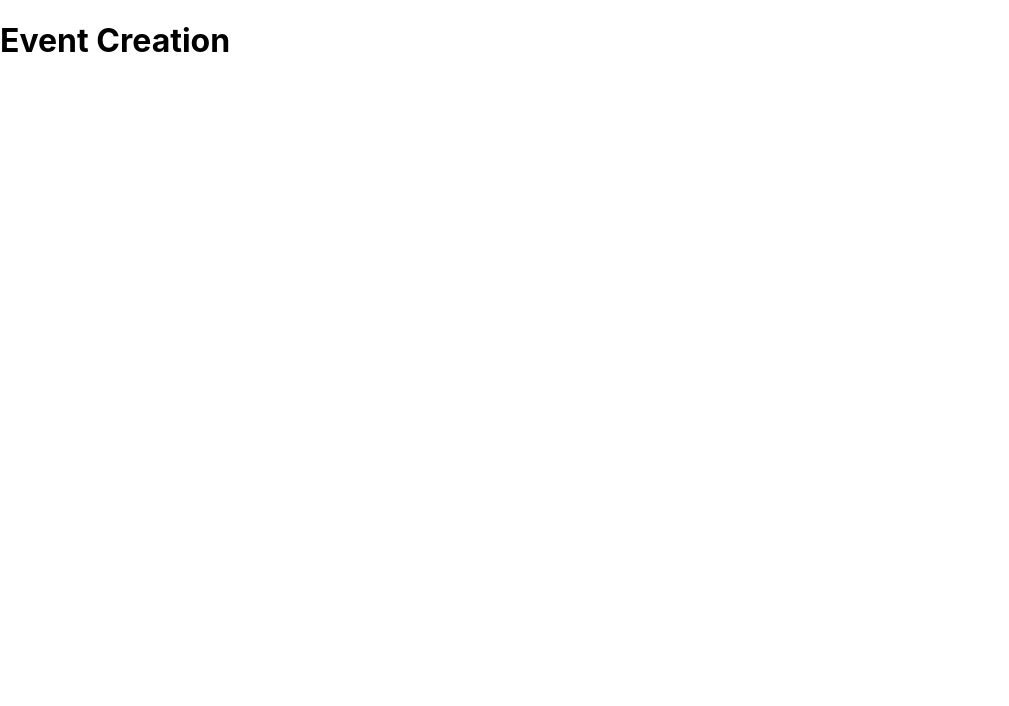
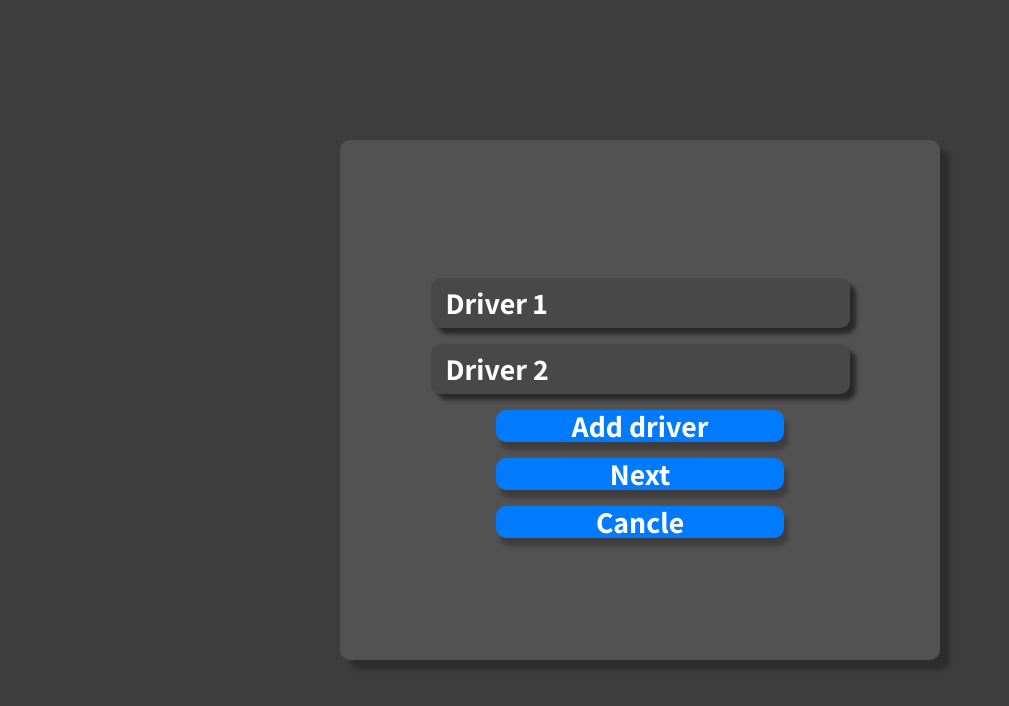
Before and after one commit to AtomicTiger/Karting-manager, a React (Create React App) app: page /create in a window 1280 px wide. Shown: the top 706 px of the page, without its empty margins (0-1009 px from the left). Built offline with nearby package versions, Linux system fonts and the light colour scheme.

Commit message:
add creation event form and func to add driver up to 5

```diff
--- a/src/components/eventCreation/eventCreation.js
+++ b/src/components/eventCreation/eventCreation.js
@@ -1,7 +1,18 @@
+import styled from "styled-components";
+import EventForm from "./eventForms/firstForm";
+
 function EventCreation() {
-    return (
-      <h1>Event Creation</h1>
-    );
+  const EventPage = styled.div`
+  background-color: #3E3D3D;
+  display: flex;
+  justify-content: center;
+  height: 100vh;
+`
+return (
+  <EventPage>
+    <EventForm/>
+  </EventPage>
+);
   }
 
 export default EventCreation;
--- /dev/null
+++ b/src/components/eventCreation/eventForms/firstForm.js
@@ -0,0 +1,96 @@
+import styled from "styled-components"
+import { Link } from "react-router-dom";
+import { useState } from "react";
+import "./form.css"
+function EventForm() {
+    const [drivers, setDrivers] = new useState([{"name":"Driver 1"},{"name":"Driver 2"}])
+    const [driversAmount,setDriversAmount] = new useState(2)
+    const MAX_DRIVERS = 5;
+
+    const addNewDriver = () => {
+
+        if (driversAmount >= MAX_DRIVERS) {
+            alert("The maximum number of drivers has been reached.");
+            return;
+        }
+
+        const newAmount = driversAmount + 1;
+        console.log('Driver ' + newAmount);
+
+        setDrivers((prevDrivers) => [
+            ...prevDrivers,
+            { "name": 'Driver ' + newAmount }
+        ]);
+
+        setDriversAmount(newAmount);
+    }
+    const LoginForm = styled.div`
+        background: #525252;
+        box-shadow: 10px 10px 4px rgba(0, 0, 0, 0.25);
+        border-radius: 10px;
+        display: flex;
+        flex-direction: column;
+        justify-content: center;
+        align-self: center;
+        width: 600px;
+        height: 65vh;
+    `
+    const LoginInput = styled.input`
+        font-family: 'Assistant';
+        font-style: normal;
+        font-weight: 700;
+        font-size: 1.88em;
+        line-height: 39px;
+        color: #FFFFFF;
+        background: #484848;
+        box-shadow: 6px 6px 4px rgba(0, 0, 0, 0.5);
+        border-radius: 10px;
+        width: 67%;
+        height: 6vh;
+        margin-top: 2vh;
+        align-self: center;
+        padding-left: 15px;
+        transition-duration: 0.5s;
+    `
+    const Button = styled.button`
+        width: 48%;
+        height: 4vh;
+        background: #393C43;
+        box-shadow: 4px 8px 4px rgba(0, 0, 0, 0.25);
+        border-radius: 10px;
+        font-family: 'Assistant';
+        font-style: normal;
+        font-weight: 700;
+        font-size: 1.88em;
+        line-height: 63px;
+        margin-top: 2vh;
+        padding-bottom: 60px;
+        align-self: center;
+        color: #FFFFFF;
+        cursor:pointer;
+        user-select:none;
+        text-align: center;
+        text-decoration: none;
+        cursor: pointer;
+        transition-duration: 0.4s;
+        -webkit-transition-duration: 0.4s; /* Safari */
+    `
+    return (
+      <LoginForm>
+        <div className="inputs">
+            {drivers.map((driver, index) => (
+                <LoginInput className="no-border" placeholder={driver.name}/>
+            ))}
+        </div>
+        <div className="gokarts">
+            <LoginInput className="no-border" placeholder="Add gokarts number: 1,2,3,4"/>
+        </div>
+        <Button className="button no-border-but" onClick={addNewDriver}>Add driver</Button>
+        <Button className="button no-border-but" >Next</Button>
+        <Button className="button no-border-but">
+            <Link to="/main">Cancle</Link>
+        </Button>
+      </LoginForm>
+    );
+  }
+export default EventForm;
--- /dev/null
+++ b/src/components/eventCreation/eventForms/form.css
@@ -0,0 +1,11 @@
+.inputs{
+    display: flex;
+    flex-direction: column;
+    justify-content: center;
+}
+.gokarts{
+    display: flex;
+    flex-direction: column;
+    justify-content: center;
+    display: none;
+}
```
